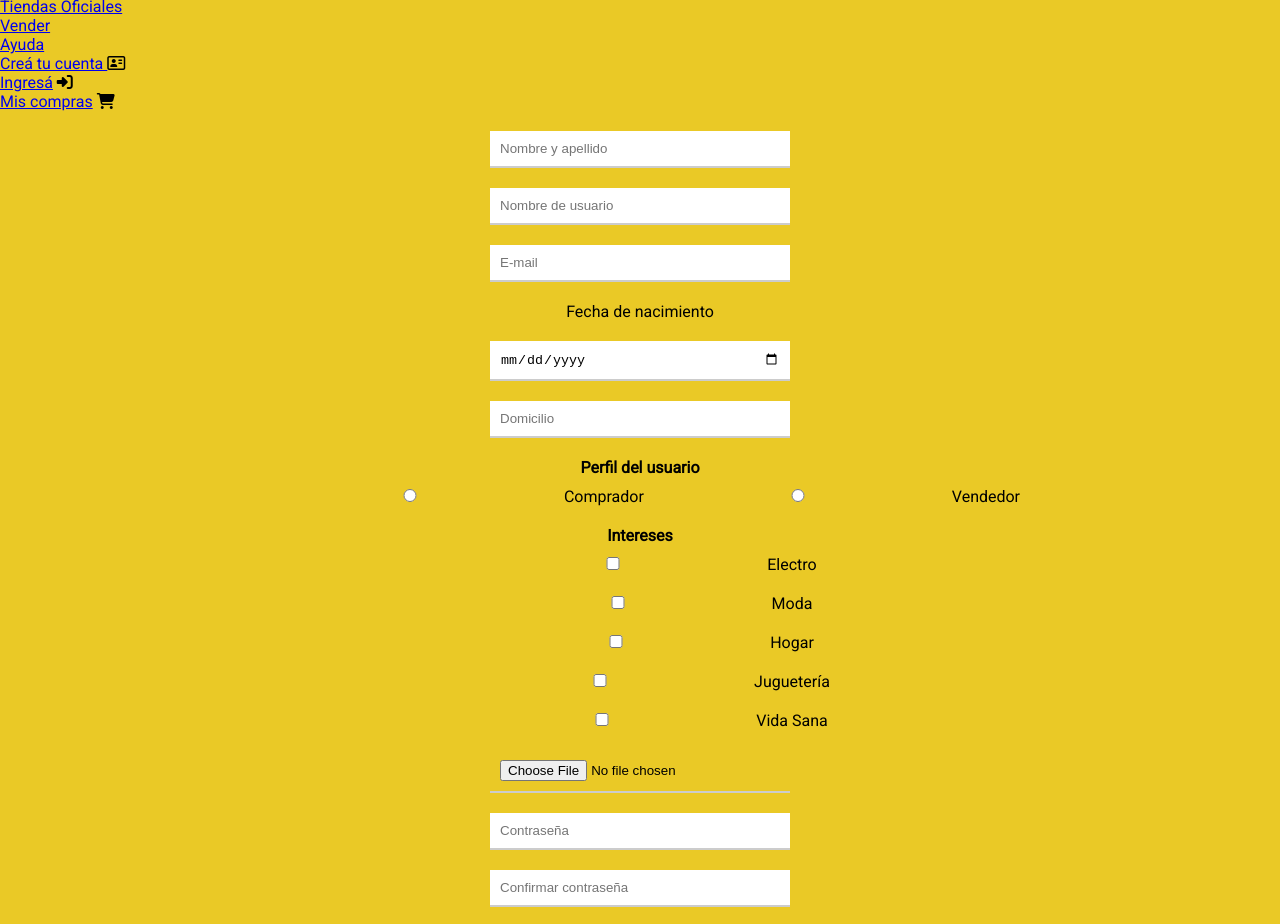
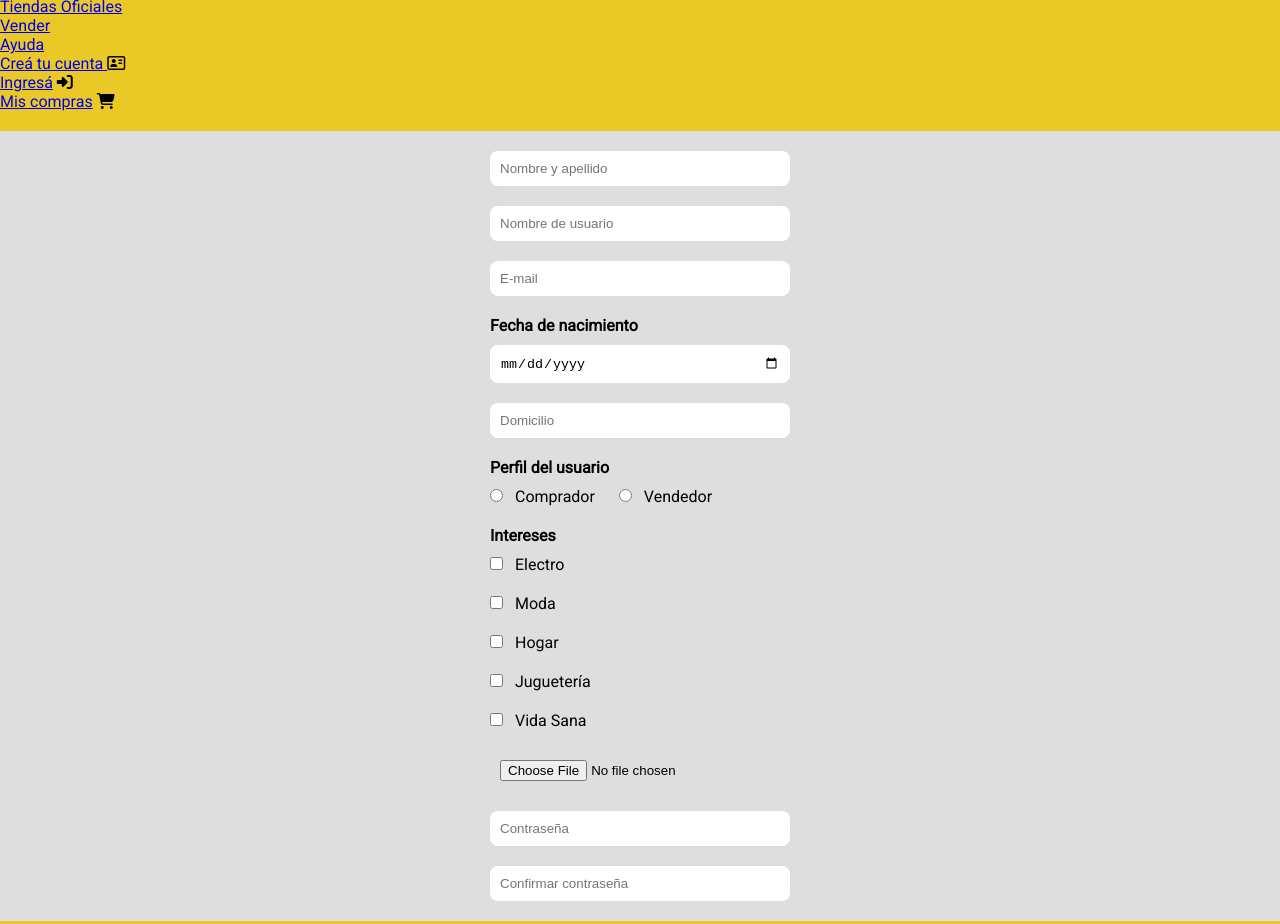
Before and after one commit to miluferrini/grupo4-meli, a website: page views/register.html in a window 1280 px wide. Shown: the part 212-1136 px from the top of the page. Drawn offline with Linux system fonts and the light colour scheme; files that its build step writes are made by us from their sources; files whose address does not match are found by name.

Commit message:
Terminé formulario register :)

```diff
--- a/public/css/register.css
+++ b/public/css/register.css
@@ -1,27 +1,91 @@
+main {
+  padding-top: 20px;
+  background-color: #dfdede ;
+
+}
+
 form {
-    display: block;
-    margin-bottom: 10px;
-
+    display: inline-block;
+    width: 300px;
   }
 
 .div-form{
     margin-bottom: 20px;
-
+    display: block;
   }
 
 form p{
     margin-bottom: 10px;
     font-weight: bolder;
+    text-align: left;
 }
 
 form input {
     padding: 10px;
     border: none;
-    border-bottom: 2px solid #ccc;
     width: 100%;
     max-width: 300px;
+    border-radius: 8px;
+
 }
 
 form input[type="text"] {
     margin-right: 0px;
+    border: none;
   }
+
+
+form input[type="radio"]{
+  width: auto;
+  margin-right: 8px;
+}
+
+form div label {
+  margin-right: 20px;
+}
+
+form input[type="checkbox"]{
+  width: auto;
+  margin-right: 8px;
+}
+
+.checkbox-group {
+  display:flex;
+  width: 300px;
+  flex-direction: column;
+  align-items: flex-start;
+}
+
+.radio-group {
+  display:flex;
+  width: 300px;
+  flex-direction: column;
+  align-items: flex-start;
+}
+
+@media (min-width: 361px){
+  .producto{
+      box-shadow: 0px 0px 10px rgb(100, 100, 100);
+  }
+  .a-la-izquierda{
+      display: inline;
+  }
+  .burger-menu{
+      display: none;
+  }
+}
+
+@media (min-width: 769px){
+  .descripciones {
+      display:inline;
+  }
+  .producto{
+      box-shadow: 0px 0px 10px rgb(100, 100, 100);
+  }
+  .a-la-izquierda{
+      display: inline;
+  }
+  .burger-menu{
+      display: none;
+  }
+}
--- a/views/register.html
+++ b/views/register.html
@@ -67,17 +67,20 @@
             <div class="div-form"><input type="text" name="nombre" id="nombre" placeholder="Nombre y apellido"></div>
             <div class="div-form"><input type="text" name="usuario" id="usuario" placeholder="Nombre de usuario"></div>
             <div class="div-form"><input type="email" name="email" id="email" placeholder="E-mail"></div>
-            <div class="div-form"><label for="fecha-de-nacimiento">Fecha de nacimiento</label></div>
+            <p>Fecha de nacimiento</p>
             <div class="div-form"><input type="date" name="date" id="fecha-de-nacimiento"></div>
             <div class="div-form"><input type="text" name="domicilio" id="domicilio" placeholder="Domicilio"></div>
             <p>Perfil del usuario</p>
+            <div class="radio-group">
                 <div class="div-form">
                     <input type="radio" name="perfil-usuario" id="perfil" value="Comprador">
                     <label for="perfil-usuario">Comprador</label>
                     <input type="radio" name="perfil-usuario" id="perfil" value="Vendedor">
                     <label for="perfil-usuario">Vendedor</label>
                 </div>
+            </div>
             <p>Intereses</p>
+            <div class="checkbox-group">
                 <div class="div-form">
                     <input type="checkbox" name="intereses" id="intereses" value="Electro">
                     <label for="intereses">Electro</label>
@@ -97,6 +100,7 @@
                 <div class="div-form">
                     <input type="checkbox" name="intereses" id="intereses" value="Vida Sana">
                     <label for="intereses">Vida Sana</label>
+                </div>
             </div>
                 <div class="div-form"><input type="file" name="foto"></div>
                 <div class="div-form"><input type="password" name="confirm-password" id="confirm-password" placeholder="Contraseña"></div>
```
Lines whose indentation alone changed are shown as unchanged.
